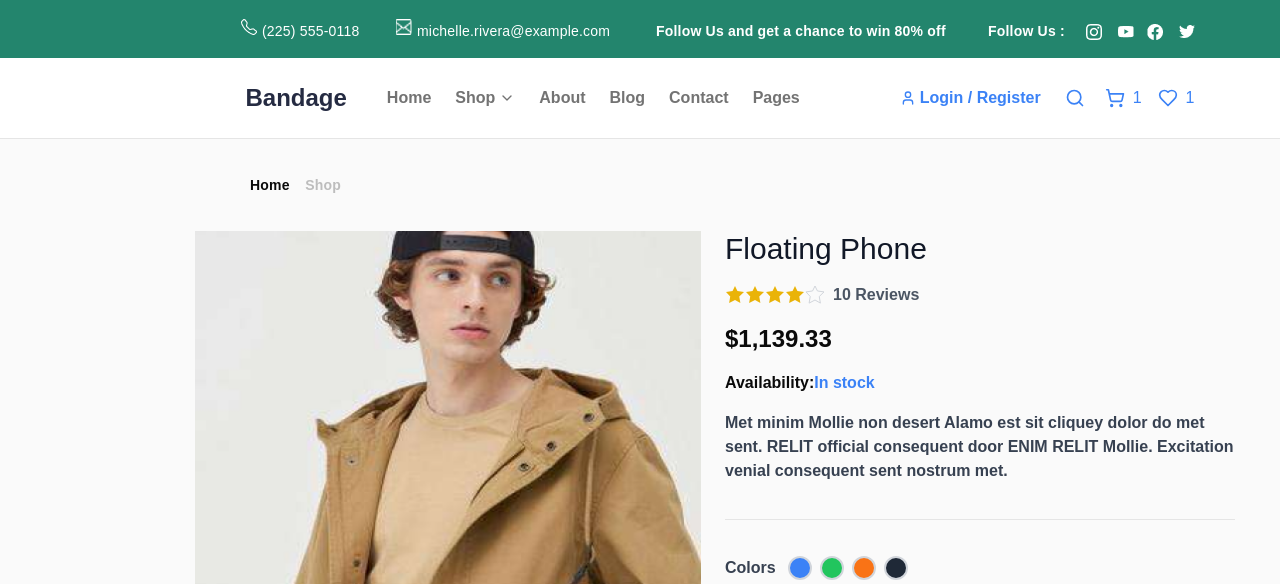
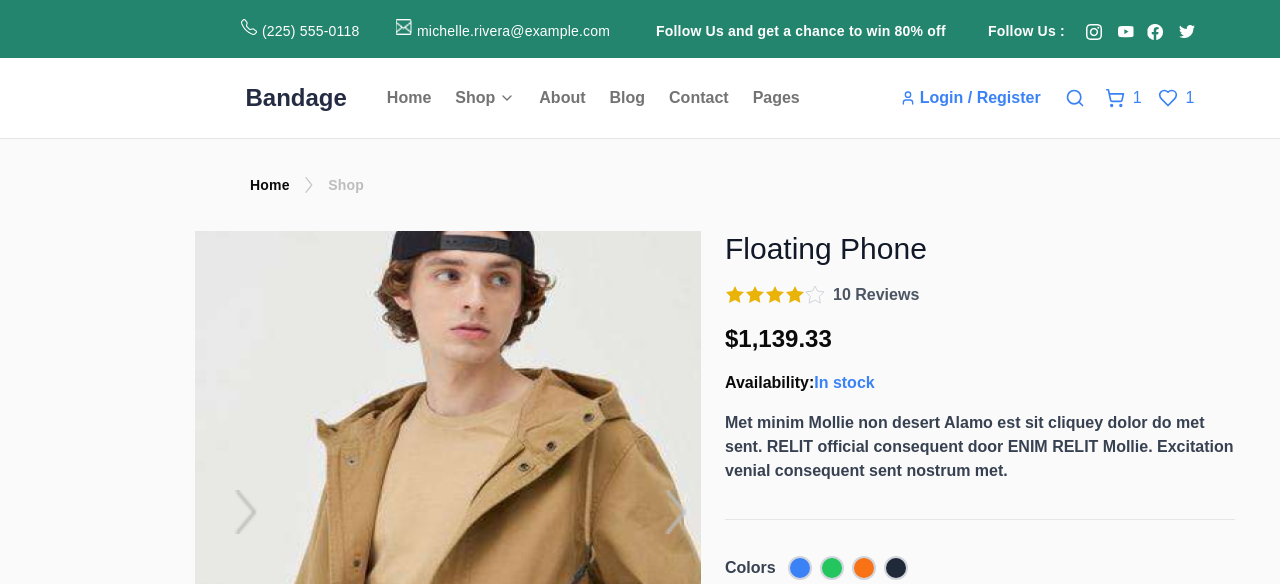
Before and after one commit to Zartaj2024/Hackathon-2, a Next.js app: page /Page3 in a window 1280 px wide. Shown: the top 584 px of the page. Built offline with nearby package versions, Linux system fonts and the light colour scheme.

Commit message:
updated Images

```diff
--- a/src/app/Contact/page.tsx
+++ b/src/app/Contact/page.tsx
@@ -53,7 +53,7 @@ export default function Contact(){
             </div>
 
             <Image
-                src="/Rsocial.png"
+                src="/blackSo.png"
                 alt="blackso"
                 width={242}
                 height={50}
--- a/src/app/Page3/page.tsx
+++ b/src/app/Page3/page.tsx
@@ -199,7 +199,13 @@ export default function Page3() {
               >
                 Home
               </Link>
-
+              <Image
+                src="/Arrow-2.png"
+                alt="logo"
+                width={8}
+                height={16}
+                className="w-[8px] h-[16px] text-[#BDBDBD]"
+              />
               <h6 className="w-[37px] h-[24px] text-[#BDBDBD] font-montserrat font-bold text-[14px] leading-[24px] tracking-[0.2px] text-center underline-offset-from-font decoration-skip-ink">
                 Shop
               </h6>
@@ -213,7 +219,24 @@ export default function Page3() {
           <div className="w-[1050px] h-[550px] gap-[20px] flex flex-row">
             <div className="w-[510px] h-[550px] ">
               <div className=" w-[506px] h-[546px]  rounded-l-[5px] ">
-
+                <div className="absolute mt-[258.53px] ml-[40px] w-[24px] h-[44.47px] ">
+                  <Image
+                    src="/Arrow-2.png"
+                    alt="logo"
+                    width={24}
+                    height={44}
+                    className="w-[23px] h-[44px] top-[44px]   rotate-[180]"
+                  />
+                </div>
+                <div className="absolute mt-[258.53px] ml-[470px] w-[24px] h-[44.47px] ">
+                  <Image
+                    src="/arrow-2.png"
+                    alt="logo"
+                    width={24}
+                    height={44}
+                    className="w-[23px] h-[44px] top-[44px]  text-white"
+                  />
+                </div>
 
                 <div className="  w-[506px] h-[450px]  ">
                   <Image
```
